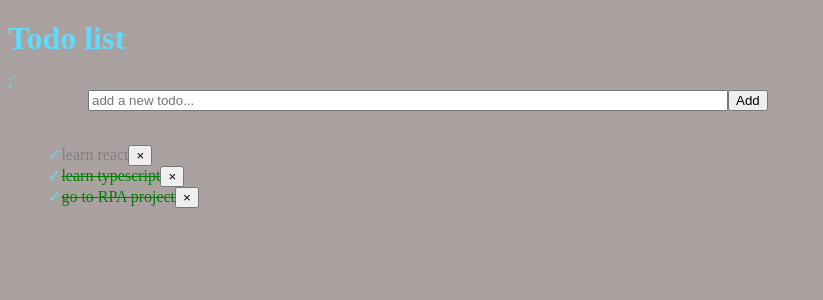
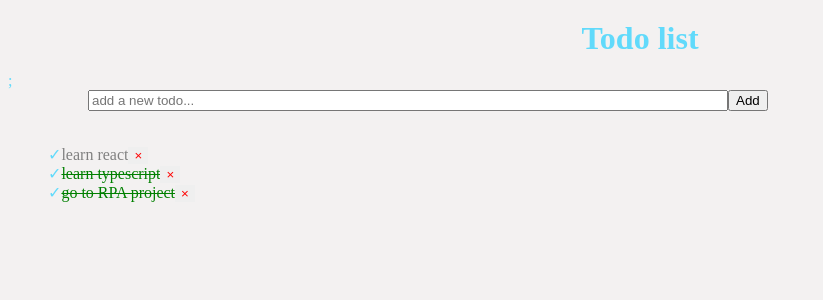
Before and after one commit to kassehpoor/todo-list-react-typescript, a React (Create React App) app in the folder todolist-react-typescript/: page / in a window 1280 px wide. Shown: the top 300 px of the page, without its empty margins (0-823 px from the left). Built offline with nearby package versions, Linux system fonts and the light colour scheme.

Commit message:
simple todolist component just by react

```diff
--- a/todolist-react-typescript/src/components/todolist-component.tsx
+++ b/todolist-react-typescript/src/components/todolist-component.tsx
@@ -42,7 +42,6 @@ export default class TodolistComponent extends React.Component {
         this.setState({ todoItems: _todoItems });
     }
 
-
     render() {
 
         const todoList = _todoItems.map(todo => (
--- a/todolist-react-typescript/src/index.css
+++ b/todolist-react-typescript/src/index.css
@@ -1,11 +1,12 @@
 html, body {
   height: 100%;
   color: #61DAFB;
-  background: rgb(170, 161, 161);
+  background: rgb(243, 241, 241);
 }
 
 h1 {
   margin: 20px 0 15px 0;
+  text-align: center;
 }
 
 #main {
@@ -52,6 +53,12 @@ span.checkmark:before {
   margin: 6px 10px 6px 0;
 }
 
+.close{
+  border: transparent;
+  color:red;
+  margin: 4,4,4,4;
+}
+
 
 
 
```
